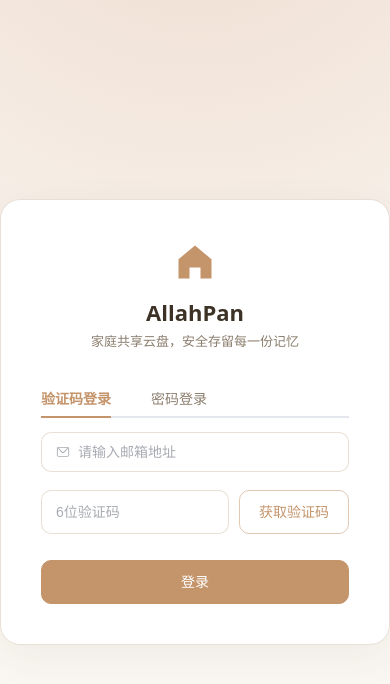
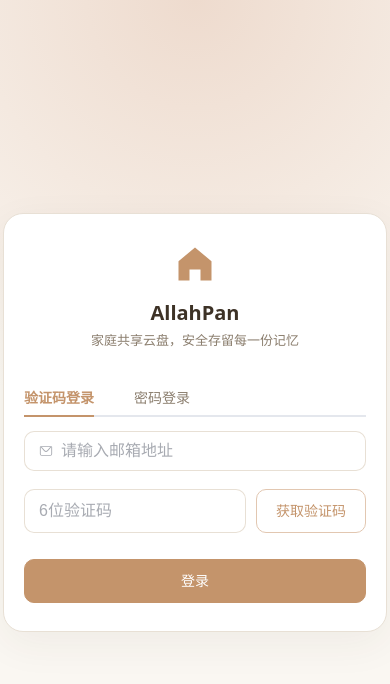
Before and after one commit to AfterMaxQ/AllahPan, a Vue app in the folder allahpan-web/: page /login in a window 390 px wide. Shown: the top 684 px of the page. Built offline with nearby package versions, Linux system fonts and the light colour scheme.

Commit message:
feat: responsive login and set-password cards for mobile

```diff
--- a/allahpan-web/src/views/Login.vue
+++ b/allahpan-web/src/views/Login.vue
@@ -159,8 +159,9 @@ const handlePwdLogin = async () => {
   background: radial-gradient(circle at 50% -20%, var(--el-color-primary-light-7), var(--ap-bg-page) 60%);
 }
 .login-card {
-  width: 400px;
-  padding: 40px;
+  width: calc(100% - 48px);
+  max-width: 400px;
+  padding: 32px 24px;
   background: var(--ap-bg-card);
   border-radius: 20px;
   border: 1px solid var(--ap-border-color);
@@ -205,4 +206,19 @@ const handlePwdLogin = async () => {
   width: 100%;
   margin-top: 8px;
 }
+
+@media (max-width: 768px) {
+  .login-container {
+    background: radial-gradient(circle at 50% 0%, var(--el-color-primary-light-7), var(--ap-bg-page) 50%);
+  }
+  .login-card {
+    padding: 28px 20px;
+  }
+  .brand h2 {
+    font-size: 20px;
+  }
+  .login-card :deep(.el-input__inner) {
+    font-size: 16px;
+  }
+}
 </style>
--- a/allahpan-web/src/views/SetPassword.vue
+++ b/allahpan-web/src/views/SetPassword.vue
@@ -97,8 +97,9 @@ const handleSubmit = () => {
   background: radial-gradient(circle at 50% -20%, var(--el-color-primary-light-7), var(--ap-bg-page) 60%);
 }
 .setpwd-card {
-  width: 400px;
-  padding: 40px;
+  width: calc(100% - 48px);
+  max-width: 400px;
+  padding: 32px 24px;
   background: var(--ap-bg-card);
   border-radius: 20px;
   border: 1px solid var(--ap-border-color);
@@ -123,4 +124,19 @@ const handleSubmit = () => {
   width: 100%;
   margin-top: 8px;
 }
+
+@media (max-width: 768px) {
+  .setpwd-container {
+    background: radial-gradient(circle at 50% 0%, var(--el-color-primary-light-7), var(--ap-bg-page) 50%);
+  }
+  .setpwd-card {
+    padding: 28px 20px;
+  }
+  .brand h2 {
+    font-size: 18px;
+  }
+  .setpwd-card :deep(.el-input__inner) {
+    font-size: 16px;
+  }
+}
 </style>
```
